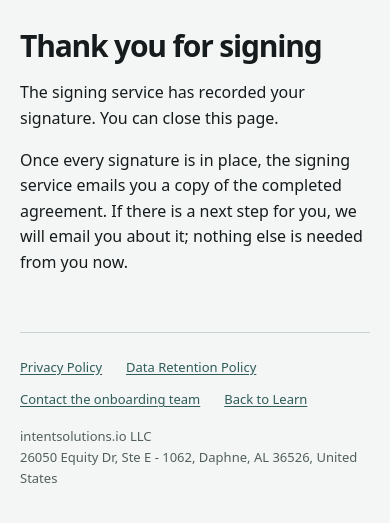
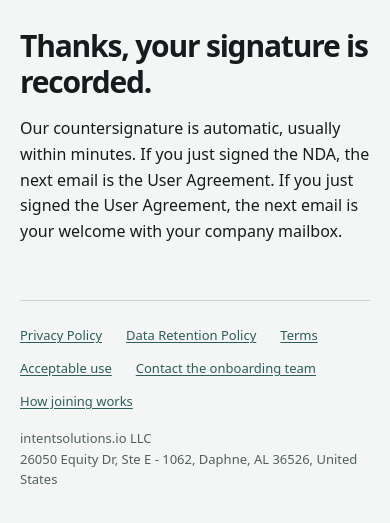
Before and after one commit to intent-solutions-io/catalyst-onboarding-v2, a Django app: template agreements/templates/agreements/signing_return.html in a window 390 px wide. Shown: the part 171-694 px from the top of the page. Run offline with Django 5.2, Linux system fonts and the light colour scheme; the template is opened without the code that fills it, so the values that code supplies are empty.

Commit message:
fix(intake): state the terms of joining and the next email on the public pages
What: the request form replaces the "free to join" line with the owner's
terms-of-joining paragraph (free to apply, reviewed, mutual NDA and User
Agreement, a company mailbox used to register for Claude Certified Architect
(CCA): Foundations, exam fee paid by the member, no employment, work,
certification or partner-program guarantee). The received page names the
receipt sender and the NDA as the next email. The signing return page says the
signature is recorded, the countersignature is automatic, and which email
follows each agreement. The shared footer adds Terms and Acceptable use; the
received and signing return pages replace "Back to Learn" with "How joining
works" through a new footer block, so every other page keeps its link. The
partner badge's alt text drops the em dash.

Why: owner instruction of 2026-11-07 (bead catalyst-v2-bgl.24). The return
page reads nothing from the request by design (bgl.8, 034 row 29), so it cannot
tell which agreement was just signed. Chose to state both next steps over
passing the document type in the return URL, because that would change the
page's behaviour and its no-case-data guarantee; this change is copy only.

The return page keeps its "Thank you for signing" title, so the bgl.8
return-page test is unchanged.

Verified: tests/test_intake_presentation.py (the new copy, the footer links and
the badge text on all three pages), the bgl.8 return-page test, a local render
of the three pages with synthetic data, and scripts/browser_check.sh (6 passed
at 375 and 1,280 px). The terms paragraph uses the existing "small" style: at
body size it pushed the first field to 914 px on a phone, past the check's
850 px bound.

- Jeremy Longshore
intentsolutions.io
Claude-Session: https://claude.ai/code/session_01R24CQt6z6rnr6SWw2yozSC

```diff
--- a/agreements/templates/agreements/signing_return.html
+++ b/agreements/templates/agreements/signing_return.html
@@ -1,7 +1,9 @@
 {% extends "applications/base.html" %}
 {% block title %}Thank you for signing{% endblock %}
 {% block content %}
-<h1>Thank you for signing</h1>
-<p>The signing service has recorded your signature. You can close this page.</p>
-<p>Once every signature is in place, the signing service emails you a copy of the completed agreement. If there is a next step for you, we will email you about it; nothing else is needed from you now.</p>
+{% comment %}The page reads nothing from the request (agreements.views.signing_return), so it cannot tell which document was
+signed: it names neither and gives the next step for both.{% endcomment %}
+<h1>Thanks, your signature is recorded.</h1>
+<p>Our countersignature is automatic, usually within minutes. If you just signed the NDA, the next email is the User Agreement. If you just signed the User Agreement, the next email is your welcome with your company mailbox.</p>
 {% endblock %}
+{% block footer_onward %}<a href="https://intentsolutions.io/how-it-works/">How joining works</a>{% endblock %}
--- a/applications/templates/applications/base.html
+++ b/applications/templates/applications/base.html
@@ -101,15 +101,17 @@
   <a class="skip-link" href="#main">Skip to content</a>
   <header class="site-header"><div class="header-inner">
     <div><a class="wordmark" href="https://intentsolutions.io/">Intent Solutions</a><p class="header-caption">Technical partner community</p></div>
-    <img class="partner-badge" src="/request-access/assets/select-services-partner-c96bbd4b0d98.png" width="300" height="95" alt="Claude Partner Network — Select Services Partner">
+    <img class="partner-badge" src="/request-access/assets/select-services-partner-c96bbd4b0d98.png" width="300" height="95" alt="Claude Partner Network: Select Services Partner">
   </div></header>
   <main id="main">{% block content %}{% endblock %}</main>
   <footer class="site-footer">
     <nav class="footer-links" aria-label="Policies and support">
       <a href="https://intentsolutions.io/privacy/">Privacy Policy</a>
       <a href="https://intentsolutions.io/data-retention/">Data Retention Policy</a>
+      <a href="https://intentsolutions.io/terms/">Terms</a>
+      <a href="https://intentsolutions.io/acceptable-use/">Acceptable use</a>
       <a href="mailto:agreements@intentsolutions.io">Contact the onboarding team</a>
-      <a href="https://learn.intentsolutions.io/">Back to Learn</a>
+      {% block footer_onward %}<a href="https://learn.intentsolutions.io/">Back to Learn</a>{% endblock %}
     </nav>
     <address>intentsolutions.io LLC<br>26050 Equity Dr, Ste E - 1062, Daphne, AL 36526, United States</address>
   </footer>
--- a/applications/templates/applications/request_access.html
+++ b/applications/templates/applications/request_access.html
@@ -4,7 +4,7 @@
   <p class="eyebrow">Learn and build with us</p>
   <h1>Request access</h1>
   <p class="lead">We’re glad you’re here. Join the Intent Solutions technical partner community to learn, share ideas and build practical AI skills.</p>
-  <p>It’s free to join. Tell us a little about your interests and something you’ve worked on so we can get to know you.</p>
+  <p class="small">Applying is free. Requests are reviewed. Accepted members sign a mutual NDA and a User Agreement, receive a company mailbox, and use it to register for Claude Certified Architect (CCA): Foundations. The exam fee is paid by the member. Joining creates no employment relationship and guarantees no work, no certification and no partner-program standing.</p>
   <p class="small"><a href="#application">Get started</a> · <a href="#journey-title">What happens next</a> · <a href="mailto:agreements@intentsolutions.io">Ask us a question</a></p>
 </div>
 {% if invitation_only %}<p>Access is currently by invitation. Use the email address your invitation was sent to; a request from any other address receives no reply.</p>{% endif %}
--- a/applications/templates/applications/request_access_received.html
+++ b/applications/templates/applications/request_access_received.html
@@ -4,9 +4,7 @@
 <div class="intro">
   <p class="eyebrow">Thanks for reaching out</p>
   <h1>Request received</h1>
-  <p class="lead">Thank you. If this address can receive email, a message with the next step will arrive shortly.</p>
-  <p>Your next step is to confirm your email. Look for a message from Intent Solutions, and check your spam or junk folder if it hasn’t arrived.</p>
-  <p>For help finding the message or correcting your email address, write to <a href="mailto:agreements@intentsolutions.io">agreements@intentsolutions.io</a>. Please do not send passwords or confidential material.</p>
-  <p class="small muted">After you confirm your email, we’ll review your request and be in touch about the next step. Confirmation itself does not mean your request has been approved.</p>
+  <p class="lead">Your receipt email arrives within a few minutes from agreements@intentsolutions.io. If your request advances, the next email is the NDA. Questions: reply to the receipt.</p>
 </div>
 {% endblock %}
+{% block footer_onward %}<a href="https://intentsolutions.io/how-it-works/">How joining works</a>{% endblock %}
```
Also changed, not shown: tests/test_intake_presentation.py (+60 -2 lines).
